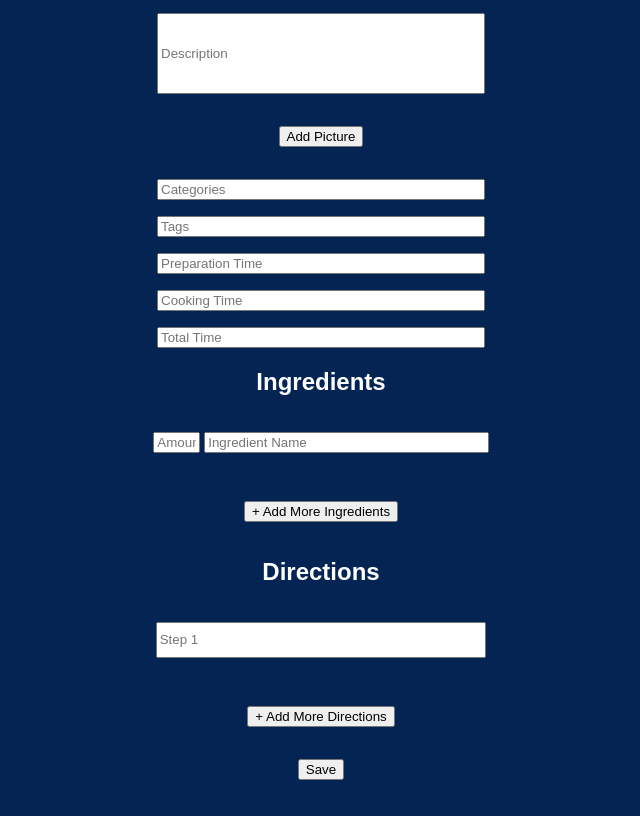
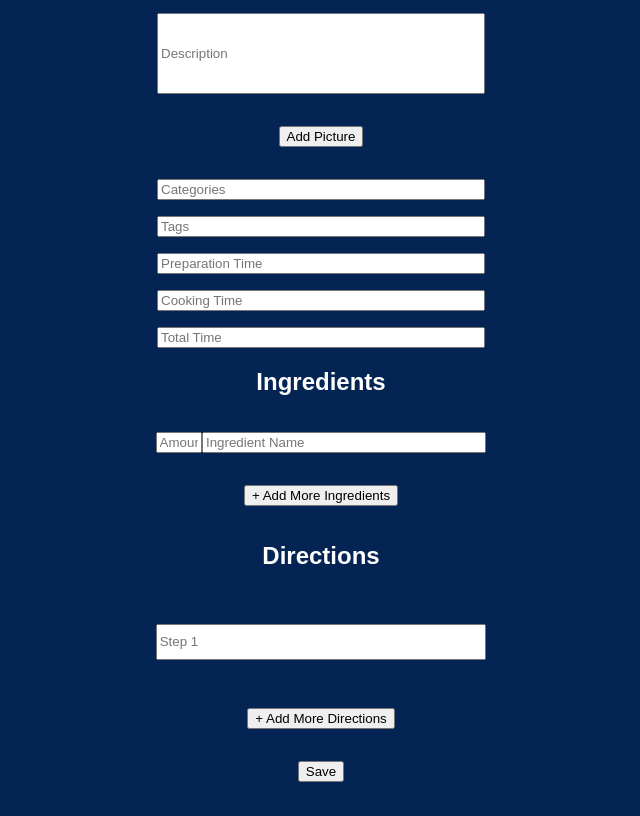
Before and after one commit to cse110-fa21-group12/cse110-fa21-group12, a plain HTML site: page source/create-recipe.html in a window 1280 px wide. Shown: the part 95-911 px from the top of the page, without its empty margins (319-959 px from the left). Drawn offline with Linux system fonts and the light colour scheme.

Commit message:
fixed spacing issue in create-recipe page

```diff
--- a/source/create-recipe.js
+++ b/source/create-recipe.js
@@ -1,7 +1,7 @@
-const addIngredientbutton = document.getElementById("add-ingredient-button");
+const addIngredientButton = document.getElementById("add-ingredient-button");
 const ingredientForm = document.getElementById("ingredients-form");
 
-addIngredientbutton.addEventListener("click", function() {
+addIngredientButton.addEventListener("click", function() {
     const newIngredient = document.createElement("input");
     const newIngredientAmount = document.createElement("input");
     newIngredient.placeholder = "Ingredient Name";
@@ -13,16 +13,20 @@ addIngredientbutton.addEventListener("click", function() {
     ingredientForm.appendChild(document.createElement("br"));
 });
 
+addIngredientButton.click();
+
 const addDirectionsButton = document.getElementById("add-directions-button");
 const directionsForm = document.getElementById("enter-directions");
-var i = 2;
+var i = 1;
 
 addDirectionsButton.addEventListener("click", function() {
     const newDirection = document.createElement("input");
-    newDirection.placeholder = "Step" + i;
+    newDirection.placeholder = "Step " + i;
     i++;
     newDirection.setAttribute("id", "directions");
     directionsForm.appendChild(document.createElement("br"));
     directionsForm.appendChild(newDirection);
     directionsForm.appendChild(document.createElement("br"));
 });
+
+addDirectionsButton.click();
```
Also changed, not shown: source/create-recipe.html (+4 -0 lines).
